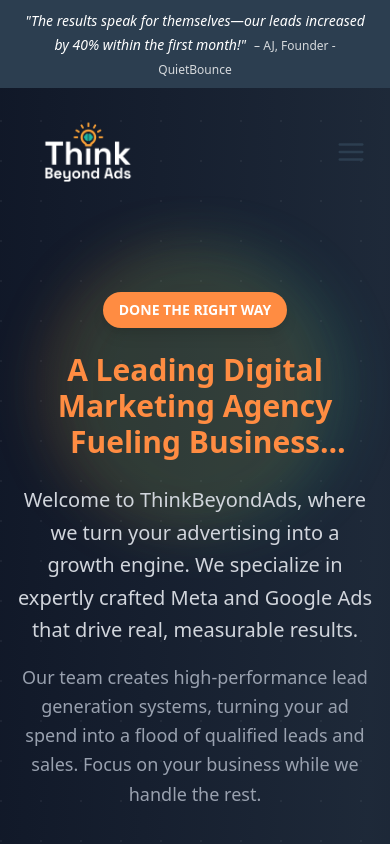
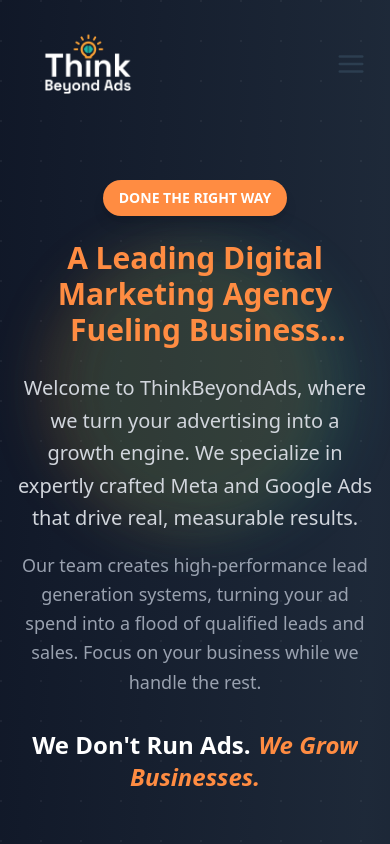
Before and after one commit to saadsrabon/thinkbeyondads, a React (Vite) app: page / in a window 390 px wide. Shown: the top 844 px of the page. Built offline with nearby package versions, Linux system fonts and the light colour scheme.

Commit message:
Changes updated

```diff
--- a/src/App.jsx
+++ b/src/App.jsx
@@ -33,7 +33,7 @@
 
   return (
     <>
-      <section className="min-h-screen flex flex-col items-center justify-center text-center  px-4 pt-32 relative overflow-hidden mt-6 pb-32">
+      <section className="min-h-screen flex flex-col items-center justify-center text-center  px-4 pt-4 relative overflow-hidden mt-6 pb-32">
         {/* Background decorative elements */}
         <div className="absolute inset-0 z-0">
           <div className="absolute top-20 left-10 w-72 h-72 bg-orange-500/20 rounded-full mix-blend-multiply filter blur-xl opacity-70 animate-blob"></div>
--- a/src/pages/AboutHero.jsx
+++ b/src/pages/AboutHero.jsx
@@ -34,7 +34,7 @@
             </div>
 
             {/* Key Stats */}
-            <div className="grid grid-cols-1 md:grid-cols-3 gap-6 py-8">
+            {/* <div className="grid grid-cols-1 md:grid-cols-3 gap-6 py-8">
               <div className="text-center p-6 bg-gradient-to-br from-gray-800/50 to-gray-900/50 rounded-2xl border border-gray-700/50 backdrop-blur-sm hover:border-blue-500/50 transition-all duration-300">
                 <div className="text-3xl md:text-4xl font-bold bg-gradient-to-r from-blue-400 to-cyan-400 bg-clip-text text-transparent">4-6X</div>
                 <div className="text-sm text-gray-400 mt-2 font-medium">Average ROI across accounts</div>
@@ -47,7 +47,7 @@
                 <div className="text-3xl md:text-4xl font-bold bg-gradient-to-r from-green-400 to-emerald-400 bg-clip-text text-transparent">300+</div>
                 <div className="text-sm text-gray-400 mt-2 font-medium">Businesses helped grow</div>
               </div>
-            </div>
+            </div> */}
 
             {/* CTA Button */}
             <div className="pt-6">
@@ -70,7 +70,7 @@
             {/* Main content card */}
             <div className="relative bg-gradient-to-br from-gray-800/80 to-gray-900/80 backdrop-blur-xl rounded-3xl shadow-2xl border border-gray-700/50 p-8 transform -rotate-0 hover:rotate-0 transition-all duration-500 hover:shadow-purple-500/20">
               <div className="text-center space-y-8">
-                <div className="flex justify-center space-x-6 mb-8">
+                {/* <div className="flex justify-center space-x-6 mb-8">
                   <div className="w-14 h-14 bg-gradient-to-br from-blue-500 to-cyan-500 rounded-2xl flex items-center justify-center transform hover:scale-110 transition-transform duration-300">
                     <Users className="w-7 h-7 text-white" />
                   </div>
@@ -80,7 +80,7 @@
                   <div className="w-14 h-14 bg-gradient-to-br from-green-500 to-emerald-500 rounded-2xl flex items-center justify-center transform hover:scale-110 transition-transform duration-300">
                     <TrendingUp className="w-7 h-7 text-white" />
                   </div>
-                </div>
+                </div> */}
 
                 <h3 className="text-3xl font-bold text-white mb-6 uppercase">
                   Meet your <span className="text-transparent bg-clip-text bg-gradient-to-r from-blue-400 to-purple-400"> dream team</span>
--- a/src/pages/Portfolio.jsx
+++ b/src/pages/Portfolio.jsx
@@ -312,7 +312,7 @@
         return (
           <div className="space-y-8">
             <div className="text-center">
-              <div className="text-6xl mb-4">{selectedCase.icon}</div>
+              {/* <div className="text-6xl mb-4">{selectedCase.icon}</div> */}
               <h2 className="text-3xl font-bold text-white mb-2">{selectedCase.title}</h2>
               <p className="text-blue-100 text-lg">{slide.content.industry}</p>
             </div>
@@ -607,7 +607,7 @@
                 onClick={() => selectCase(caseStudy)}
               >
                 <div className="text-center mb-6">
-                  <div className="text-4xl mb-4">{caseStudy.icon}</div>
+                  {/* <div className="text-4xl mb-4">{caseStudy.icon}</div> */}
                   <h3 className="text-xl font-bold text-white mb-2">{caseStudy.title}</h3>
                   <p className="text-blue-200 text-sm">{caseStudy.industry}</p>
                 </div>
@@ -634,7 +634,7 @@
             {/* Coming Soon Cards */}
             <div className="bg-bg-accent backdrop-blur-sm rounded-2xl p-8 border border-white/10 opacity-60">
               <div className="text-center mb-6">
-                <div className="text-4xl mb-4">🏗️</div>
+                {/* <div className="text-4xl mb-4">🏗️</div> */}
                 <h3 className="text-xl font-bold text-white mb-2">Construction Company</h3>
                 <p className="text-blue-200 text-sm">Coming Soon</p>
               </div>
--- a/src/pages/Services.jsx
+++ b/src/pages/Services.jsx
@@ -128,9 +128,9 @@
             {/* Left Content */}
             <div className="space-y-8">
               <div className="flex items-center gap-4 mb-6">
-                <div className={`w-16 h-16 rounded-2xl bg-gradient-to-r ${services[activeIndex].color} flex items-center justify-center`}>
+                {/* <div className={`w-16 h-16 rounded-2xl bg-gradient-to-r ${services[activeIndex].color} flex items-center justify-center`}>
                   {React.createElement(services[activeIndex].icon, { size: 32, className: "text-white" })}
-                </div>
+                </div> */}
                 <div className="h-px bg-gradient-to-r from-gray-600 to-transparent flex-1"></div>
               </div>
 
--- a/src/pages/whyChoose.jsx
+++ b/src/pages/whyChoose.jsx
@@ -71,7 +71,7 @@
       {benefits.map((item, index) => (
         <section
           key={index}
-          className={`min-h-screen px-4 sm:px-6 lg:px-12 py-24 bg-gradient-to-br ${item.bgGradient} flex items-center justify-center`}
+          className={`min-h-screen px-4 sm:px-6 lg:px-12 py-16 bg-gradient-to-br ${item.bgGradient} flex items-center justify-center`}
         >
           <motion.div
             initial={{ opacity: 0, y: 100 }}
@@ -81,7 +81,7 @@
             className="max-w-6xl mx-auto text-center"
           >
             <div className="flex justify-center mb-8">
-              <div className={`relative w-20 h-20 rounded-full bg-gradient-to-r ${item.gradient} p-1`}>
+              {/* <div className={`relative w-20 h-20 rounded-full bg-gradient-to-r ${item.gradient} p-1`}>
                 <div className="w-full h-full bg-white dark:bg-gray-900 rounded-full flex items-center justify-center relative text-3xl">
                   {item.icon}
                   <motion.div
@@ -94,7 +94,7 @@
                     <Check className="w-4 h-4 text-white" />
                   </div>
                 </div>
-              </div>
+              </div> */}
             </div>
 
             <h2 className={`text-5xl md:text-7xl font-bold mb-8 bg-gradient-to-r ${item.gradient} bg-clip-text text-transparent leading-tight`}>
--- a/src/shared/Navbar.jsx
+++ b/src/shared/Navbar.jsx
@@ -75,7 +75,7 @@
       {/* Fixed Top Bar */}
       <div className="fixed top-0 left-0 w-full z-50">
         {/* Testimonial Bar */}
-        <div className="bg-bg-dark text-text-inverse w-full py-2 px-6 sm:px-12 overflow-hidden">
+        <div className="bg-bg-dark hidden md:flex items-center text-text-inverse w-full py-2 px-6 sm:px-12 overflow-hidden">
           <AnimatePresence mode="wait">
             <motion.div
               key={index}
```
Also changed, not shown: src/assets/headshots/Daniel Coronel.JPG (added), 1 other file (tests, documents, lock files or other folders).
